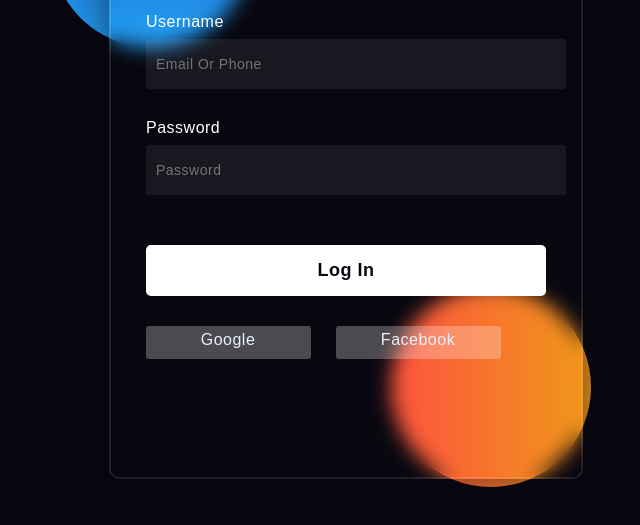
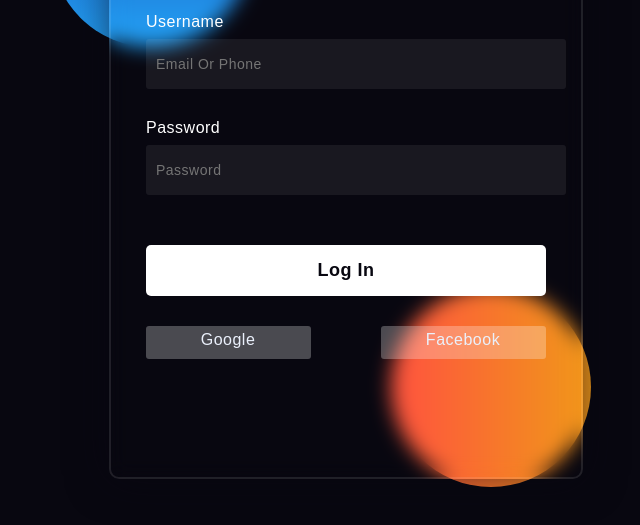
Before and after one commit to MuhammadSahl/sahl, a plain HTML site: page index.html in a window 1280 px wide. Shown: the part 233-758 px from the top of the page, without its empty margins (294-934 px from the left). Drawn offline with Linux system fonts and the light colour scheme.

Commit message:
Update index.css

```diff
--- a/index.css
+++ b/index.css
@@ -115,7 +115,7 @@ button {
 }
 
 .social .fb {
-    margin-left: 25px;
+    margin-left: 70px;
 }
 
 .social i {
```
